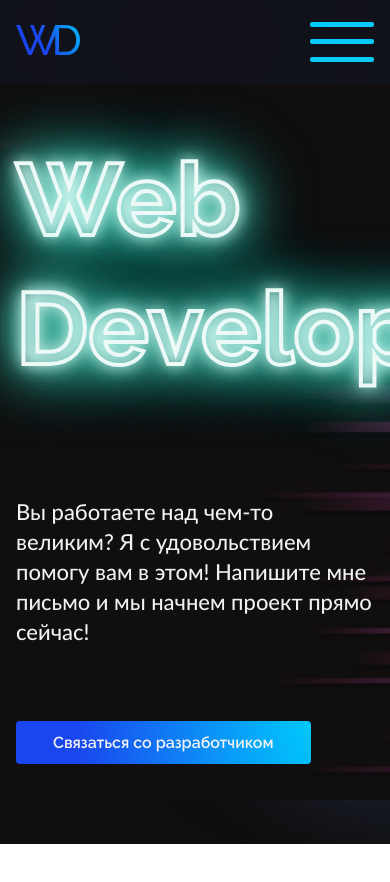
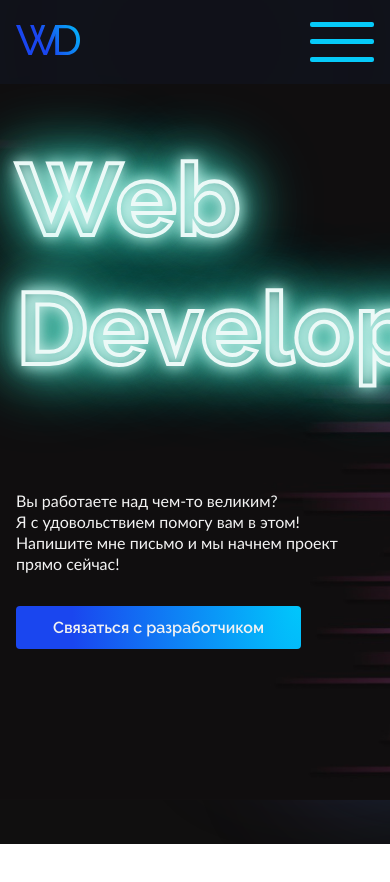
Before and after one commit to Feelcover/My-Site, a Next.js app: page / in a window 390 px wide. Shown: the top 882 px of the page. Built offline with nearby package versions, Linux system fonts and the light colour scheme.

Commit message:
часть вёрстки

```diff
--- a/components/Hero/Hero.module.scss
+++ b/components/Hero/Hero.module.scss
@@ -7,7 +7,7 @@
   background-size: cover;
 
   &__title {
-    margin: 0 0 104px;
+    margin: 0 0 98px;
     font-size: 101px;
     font-family: "Raleway";
     font-weight: 700;
@@ -23,16 +23,48 @@
       0 0 80px hsl(var(--hue), 100%, 50%, 1);
   }
 
-  &__description {
-    color: #f3f3f3;
-    font-family: "Lato";
+  &__description p {
+    margin: 0;
+    max-width: 485px;
+    line-height: 30px;
+    font-family: 'Lato';
+    font-weight: 500;
     font-size: 22px;
-    font-weight: 500;
-    line-height: 30px;
-    max-width: 485px;
-    margin: 0 0 84px;
-    color: #f2f2f2;
-  }
+    color: #F3F3F3;
+
+    @media all and (max-width: 1080px) {
+        font-size: 20px;
+        max-width: 395px;
+    }
+
+    @media all and (max-width: 800px) {
+        font-size: 18px;
+        font-weight: 400;
+        line-height: 26px;
+        max-width: 355px;
+    }
+
+    @media all and (max-width: 485px) {
+        font-size: 16px;
+        line-height: 21px;
+    }
+
+    &:nth-child(2) {
+        margin-bottom: 84px;
+
+        @media all and (max-width: 1440px) {
+            margin-bottom: 82px;
+        }
+
+        @media all and (max-width: 1080px) {
+            margin-bottom: 65px;
+        }
+
+        @media all and (max-width: 800px) {
+            margin-bottom: 41px;
+        }
+    }
+}
 
   &__button {
     cursor: pointer;
--- a/components/Hero/Hero.tsx
+++ b/components/Hero/Hero.tsx
@@ -55,10 +55,13 @@ const Hero = () => {
           <h1 className={styles.hero__title} ref={title}>
             Web Development
           </h1>
-          <p className={styles.hero__description}>
-            Вы работаете над чем-то великим? Я с удовольствием помогу вам в
-            этом! Напишите мне письмо и мы начнем проект прямо сейчас!
-          </p>
+          <div className={styles.hero__description}>
+            <p>Вы работаете над чем-то великим?</p>
+            <p>
+              Я с удовольствием помогу вам в этом! Напишите мне письмо и мы
+              начнем проект прямо сейчас!
+            </p>
+          </div>
           <Link
             to="contact"
             spy={true}
@@ -67,7 +70,7 @@ const Hero = () => {
             duration={500}
             className={styles.hero__button}
           >
-            Связаться со разработчиком
+            Связаться с разработчиком
           </Link>
           {!isMobile && (
             <Link
```
